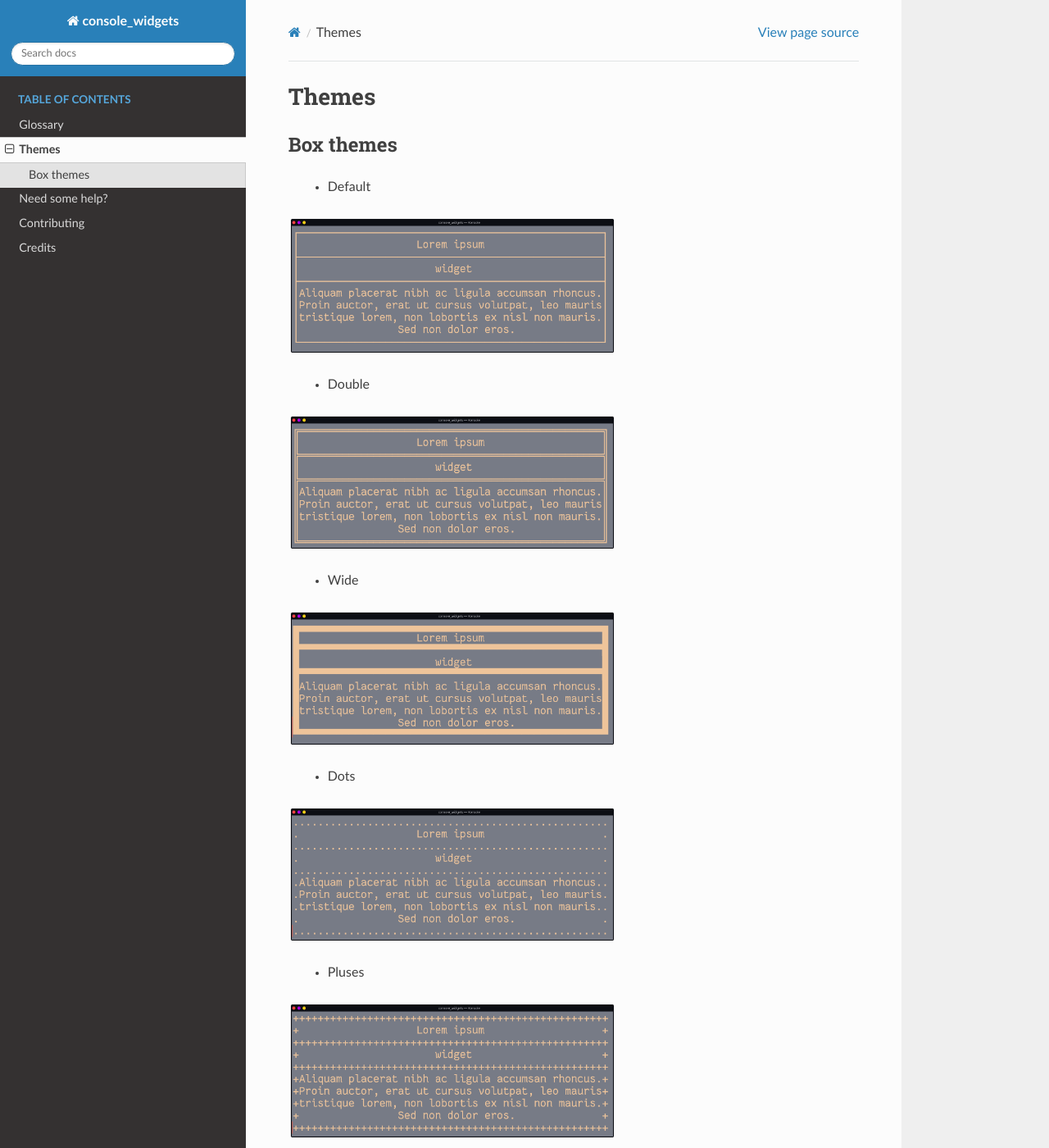
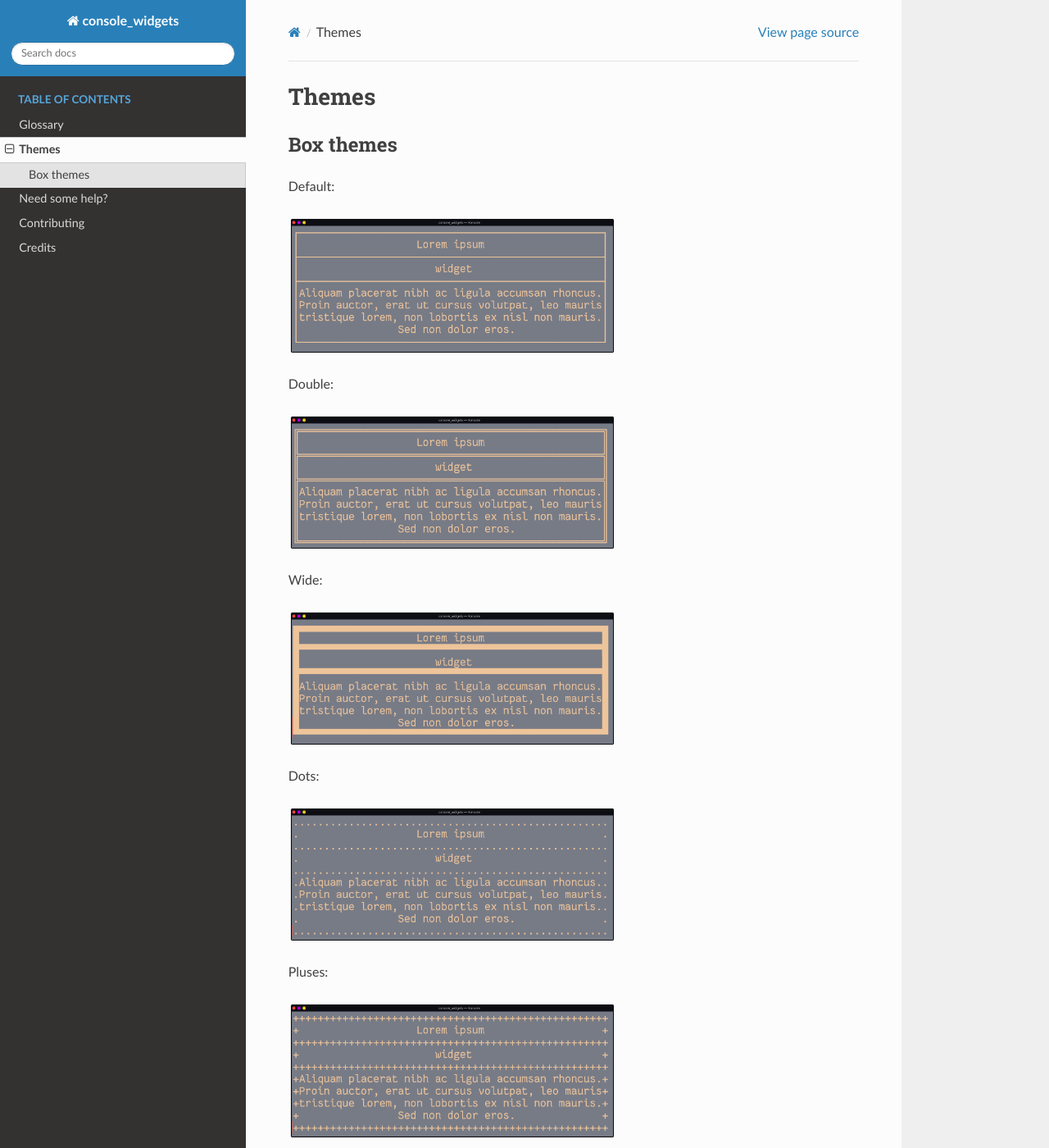
Before and after one commit to bornagojsic/console-widgets, a Sphinx documentation site: the page built from docs/source/themes.rst, in a window 1280 px wide and 1400 px high. Shown: the whole window at 82% size. Built offline with Sphinx 7.4.7 and the Read the Docs theme 2.0.0, drawn with Linux system fonts in a browser that asks for light colours; part of the change alters nothing that is shown.

```diff
--- a/docs/source/themes.rst
+++ b/docs/source/themes.rst
@@ -8,27 +8,27 @@ Box themes
 ----------
 
 
- - Default
+Default:
 
 |default_box|
 
- - Double
+Double:
 
 |double_box|
 
- - Wide
+Wide:
 
 |wide_box|
 
- - Dots
+Dots:
 
 |dots_box|
 
- - Pluses
+Pluses:
 
 |pluses_box|
 
- - Asterisks
+Asterisks:
 
 |asterisks_box|
 
```
